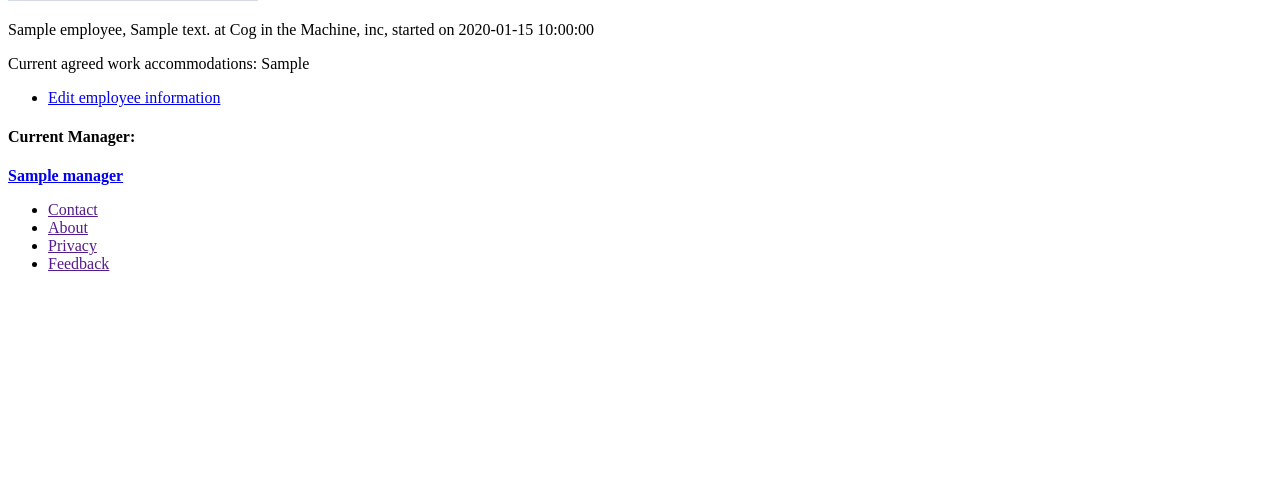
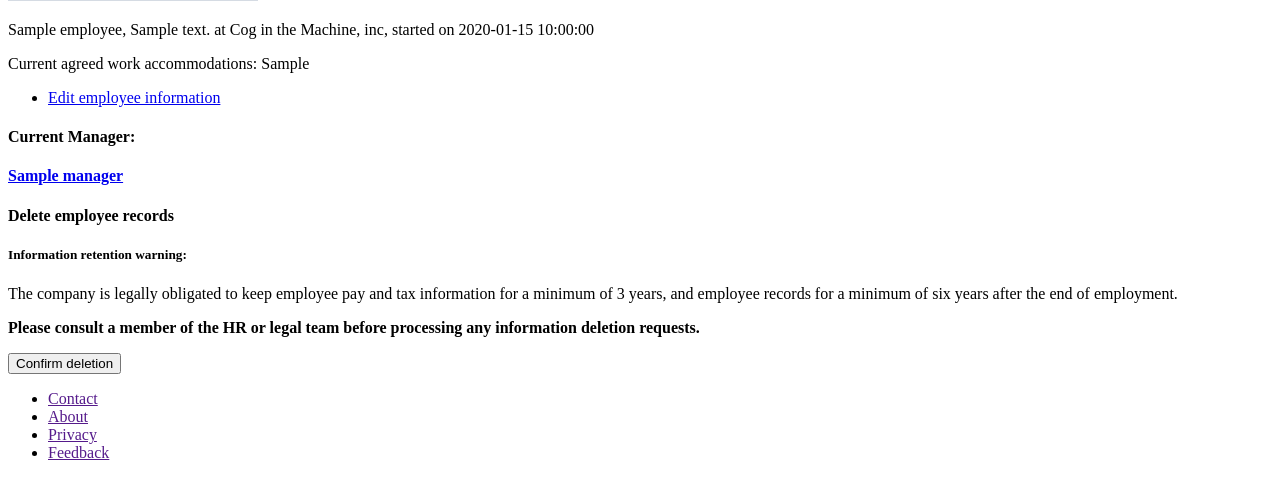
Before and after one commit to GPSPic/Employee_Management, a Flask app: page /employee/1 in a window 1280 px wide. Shown: the part 467-945 px from the top of the page. Before the commit the page ends 738 px from the top, so only its background shows below. Run offline with Flask 2, Linux system fonts and the light colour scheme; grey boxes marked "Sample" are stand-in pictures; a database or web service that is not in the repository returns one stand-in record (values such as "Sample title"); some libraries are stand-ins or nearby versions.

Commit message:
update show.hmtl page to show active and inactive staff

```diff
--- a/controllers/employees_controller.py
+++ b/controllers/employees_controller.py
@@ -61,6 +61,8 @@ def update_employee(id):
     employee_repository.update(employee)
     return redirect("/employee")
 
+
+
 # @employees_blueprint.route("/employee/<id>/end-of-employment")
 # def edit_employee_end_of_employment_page(id):
 #     employee = employee_repository.select_single_employee(id)
--- a/controllers/managers_controller.py
+++ b/controllers/managers_controller.py
@@ -51,6 +51,7 @@ def update_manager(id):
     manager_repository.update(manager)
     return redirect("/manager")
 
+# @managers_blueprint.route("/manager")
 
 # @managers_blueprint.route("/manager/<id>/end-of-employment")
 # def edit_end_of_employment_for_manager_page(id):
--- a/templates/employee/show.html
+++ b/templates/employee/show.html
@@ -15,7 +15,15 @@
     {% if employee.manager %}
     <p><strong><a href="/manager/{{employee.manager.id}}">{{employee.manager.name}}</a></strong></p>
     {% else %}
-    <p>Not currently assigned. <a href="">Assign?</a></p>
+    <p>Not currently assigned. <a href="/employee/{{ employee.id }}/edit">Assign?</a></p>
     {% endif %}
-
+    <h4>Delete employee records</h4>
+    <h5>Information retention warning:</h5>
+    <p>The company is legally obligated to keep employee pay and tax information for a minimum of 3 years, and employee records for a minimum of six years after the end of employment.</p>
+    <p><strong>Please consult a member of the HR or legal team before processing any information deletion requests.</strong></p>
+    {% if not employee.active %}
+        <form action="/employee/{{employee.id}}/delete", method="post">
+            <input type="submit" value="Confirm deletion">
+        </form>
+    {% endif %}
 {% endblock content %}
```
Also changed, not shown: templates/employee/index.html (+7 -0 lines), templates/manager/index.html (+7 -0 lines), templates/manager/show.html (+9 -0 lines).
